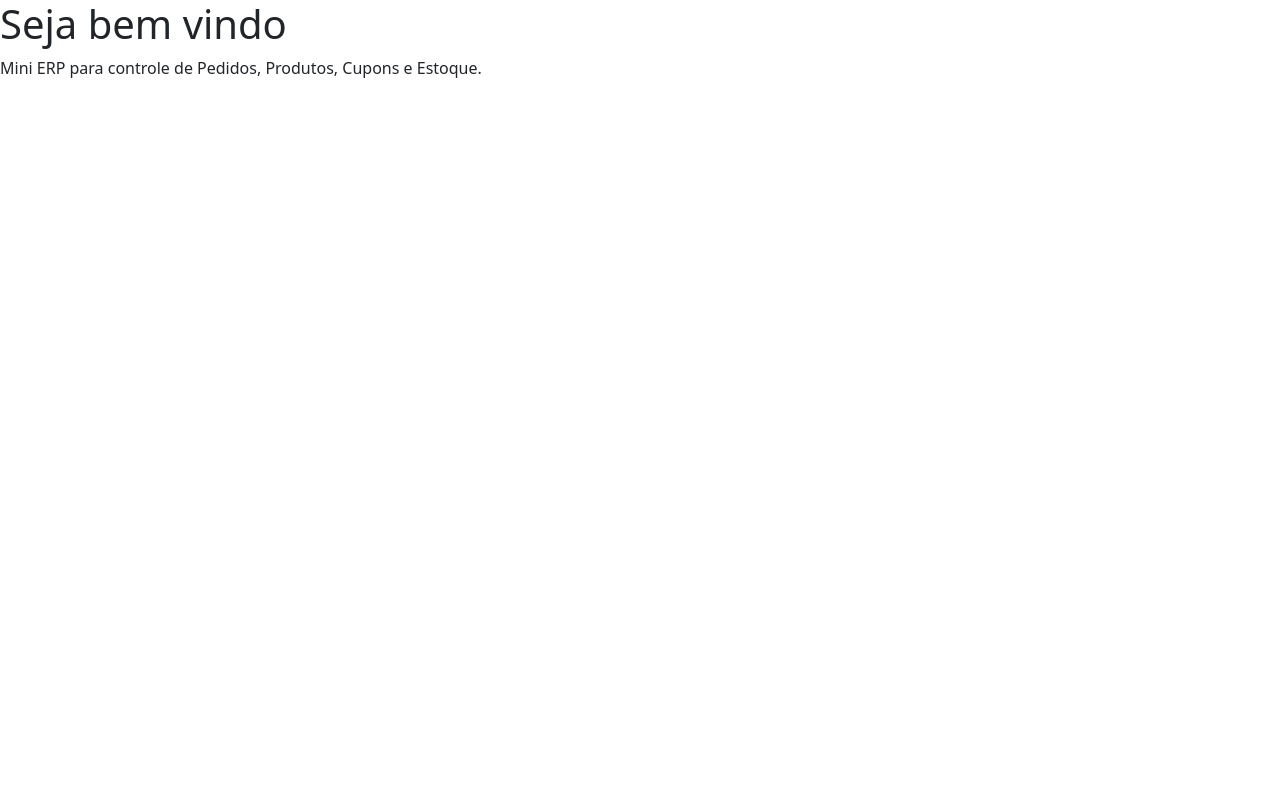
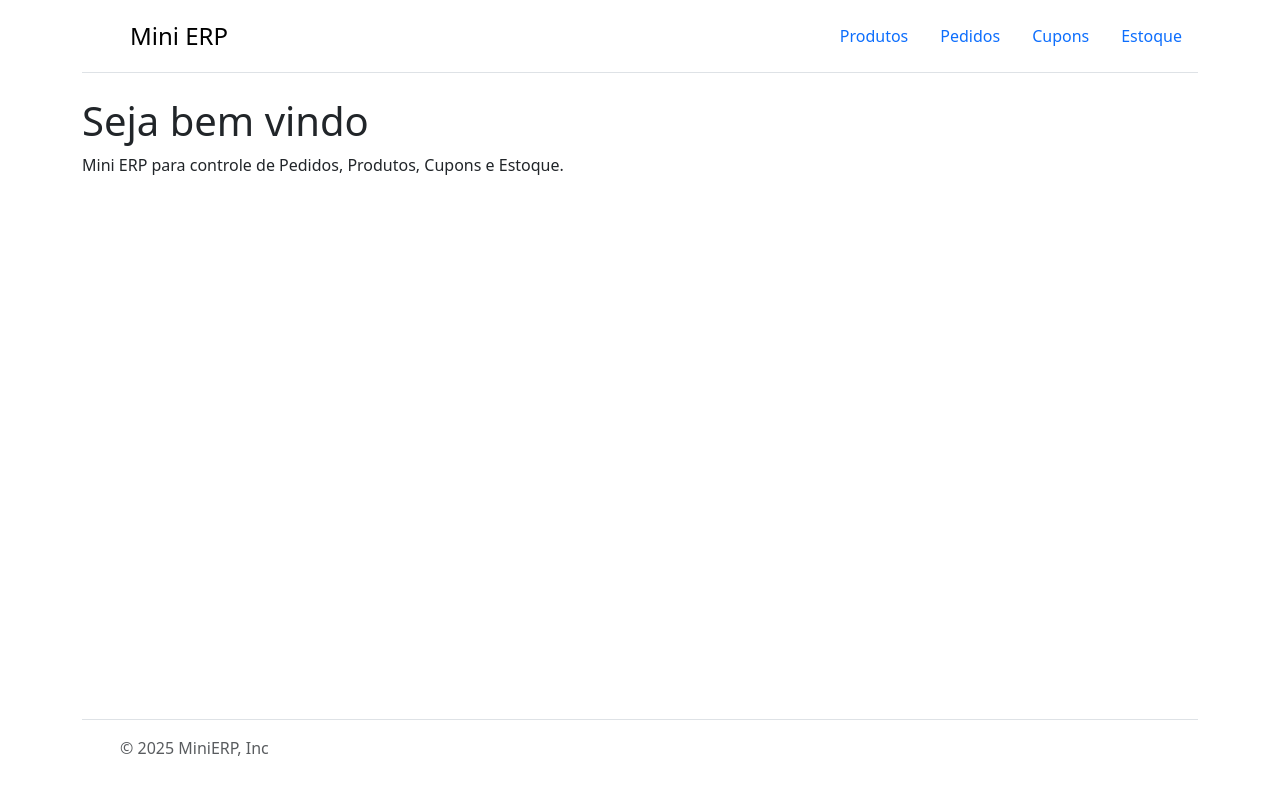
Before and after one commit to BdsOliveira/mini-erp, a PHP site: page / in a window 1280 px wide. Run offline with PHP 8.4, Linux system fonts and the light colour scheme.

Commit message:
add app layout style with bootstrap

```diff
--- a/resources/views/layouts/app.php
+++ b/resources/views/layouts/app.php
@@ -1,5 +1,5 @@
 <!DOCTYPE html>
-<html lang="en">
+<html lang="pr_BR">
 
 <head>
     <meta charset="UTF-8" />
@@ -10,7 +10,39 @@
 </head>
 
 <body>
-    {% block content %}{% endblock %}
+    <div class="container">
+        <header class="d-flex flex-wrap justify-content-center py-3 mb-4 border-bottom"> <a href="/"
+                class="d-flex align-items-center mb-3 mb-md-0 me-md-auto link-body-emphasis text-decoration-none"> <svg
+                    class="bi me-2" width="40" height="32" aria-hidden="true">
+                    <use xlink:href="#bootstrap"></use>
+                </svg> <span class="fs-4">Mini ERP</span> </a>
+            <ul class="nav nav-pills">
+                <li class="nav-item"><a href="/produtos" class="nav-link">Produtos</a></li>
+                <li class="nav-item"><a href="/pedidos" class="nav-link">Pedidos</a></li>
+                <li class="nav-item"><a href="/cupons" class="nav-link">Cupons</a></li>
+                <li class="nav-item"><a href="/estoque" class="nav-link">Estoque</a></li>
+            </ul>
+        </header>
+    </div>
+    <div class="b-example-divider"></div>
+    <div class="container">
+        {% block content %}{% endblock %}
+    </div>
+    <div class="container footer fixed-bottom">
+        <footer class="d-flex flex-wrap justify-content-between align-items-center py-3 my-4 border-top">
+            <div class="col-md-4 d-flex align-items-center">
+                <a href="/" class="mb-3 me-2 mb-md-0 text-body-secondary text-decoration-none lh-1"
+                    aria-label="Bootstrap">
+                    <svg class="bi" width="30" height="24" aria-hidden="true">
+                        <use xlink:href="#bootstrap"></use>
+                    </svg>
+                </a>
+                <span class="mb-3 mb-md-0 text-body-secondary">&copy;
+                    <script>document.write(new Date().getFullYear());</script> MiniERP, Inc
+                </span>
+            </div>
+        </footer>
+    </div>
     <script src="https://cdn.jsdelivr.net/npm/bootstrap@5.3.7/dist/js/bootstrap.bundle.min.js"
         integrity="sha384-ndDqU0Gzau9qJ1lfW4pNLlhNTkCfHzAVBReH9diLvGRem5+R9g2FzA8ZGN954O5Q"
         crossorigin="anonymous"></script>
```
